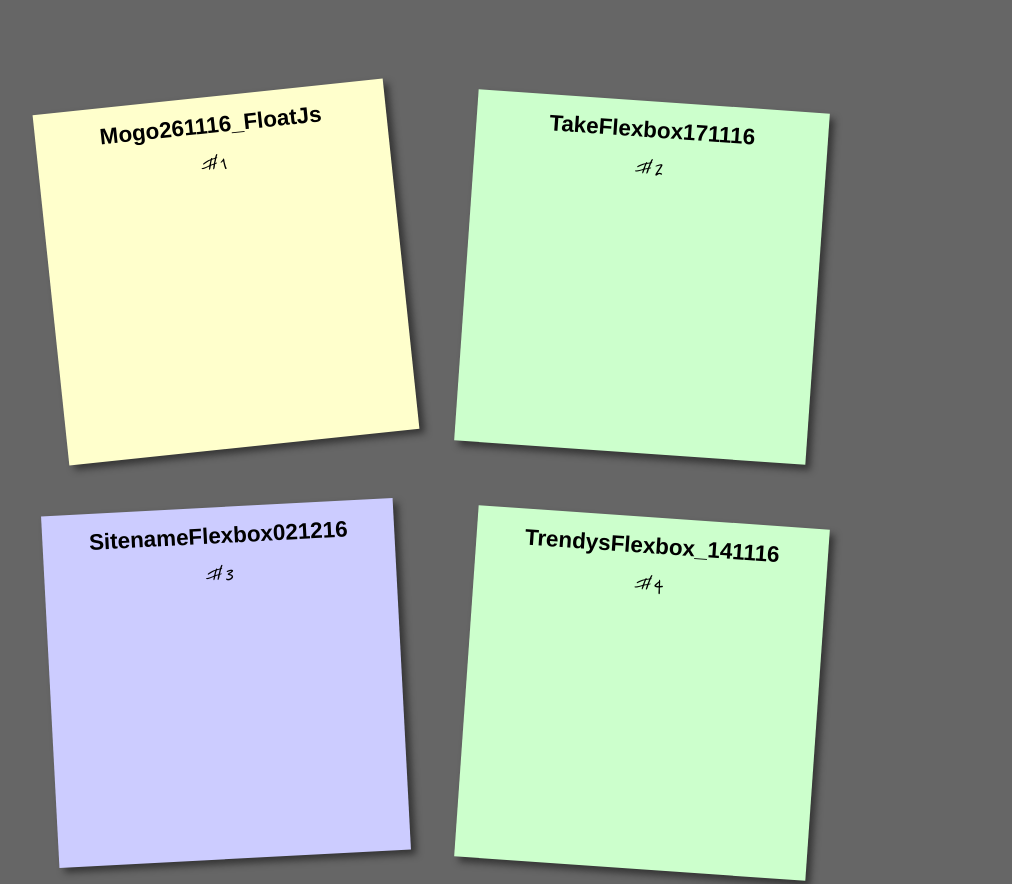
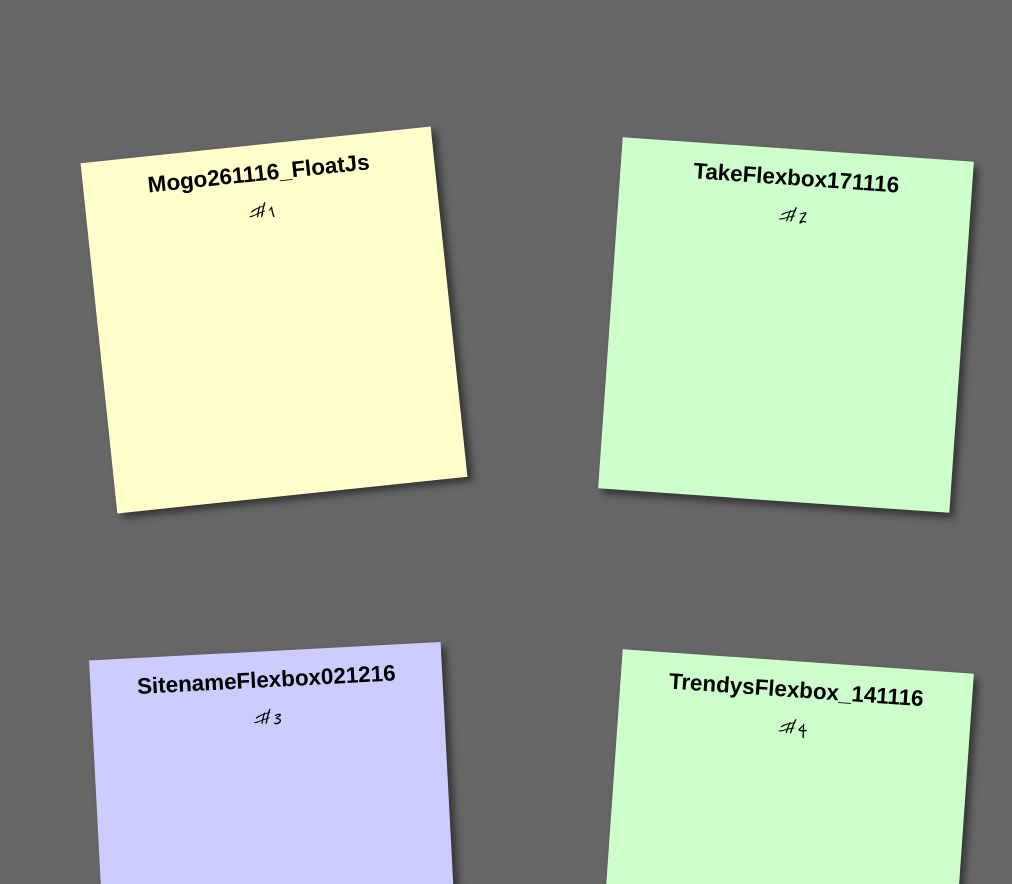
Before and after one commit to lelik759/lelik759.github.io, a plain HTML site: page index.html in a window 1280 px wide. Shown: the top 884 px of the page, without its empty margins (30-1042 px from the left). Drawn offline with Linux system fonts and the light colour scheme.

Commit message:
Update style1.css

```diff
--- a/style1.css
+++ b/style1.css
@@ -40,10 +40,8 @@ ul li a{
   -webkit-transition:-webkit-transform .15s linear;
 }
 ul li{
-  margin:2em;
-
+  margin:5em;
   float:left;
-
 }
 ul li h2{
   font-size:140%;
```
